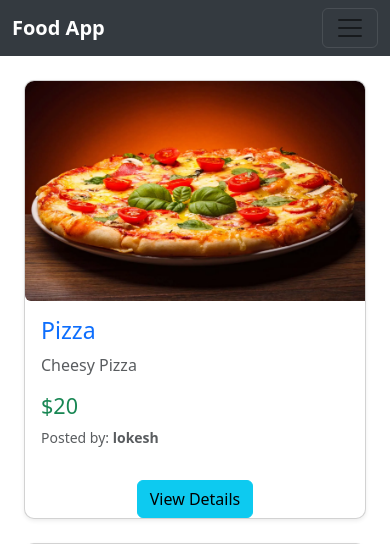
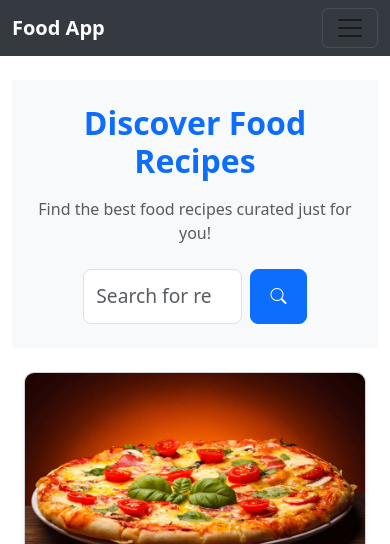
Before and after one commit to lokesh768/mysite, a Django app: page /food/ in a window 390 px wide. Shown: the top 544 px of the page. Run offline with Django 4.2, Linux system fonts and the light colour scheme; a user stored in the database is signed in; data comes from the database, SQL or seed files in the repository; grey boxes are pictures that could not be loaded.

Commit message:
search bar added

```diff
--- a/food/templates/food/index.html
+++ b/food/templates/food/index.html
@@ -1,7 +1,24 @@
 {% extends 'food/base.html' %}
 
 {% block body %}
-<div class="container mt-2">
+<!-- Heading and Search Bar -->
+<div class="container-fluid bg-light py-4">
+    <div class="container text-center">
+        <h1 class="display-4 text-primary mb-3">Discover Food Recipes</h1>
+        <p class="lead text-muted mb-4">Find the best food recipes curated just for you!</p>
+
+        <!-- Search Bar -->
+        <form method="GET" action="" class="d-flex justify-content-center">
+            <input class="form-control form-control-lg w-50 me-2" type="search" placeholder="Search for recipes..." aria-label="Search" name="item_name">
+            <button class="btn btn-primary btn-lg" type="submit">
+                <i class="bi bi-search"></i> <!-- Bootstrap Search Icon -->
+            </button>
+        </form>
+    </div>
+</div>
+
+<!-- Item Cards -->
+<div class="container mt-4">
     {% for item in item_list %}
     <div class="card mb-4 shadow-sm">
         <div class="row g-0 align-items-center">
@@ -79,8 +96,38 @@
     </nav>
 </div>
 
-<!-- Inline CSS for styling -->
+<!-- Inline CSS for Styling -->
 <style>
+    /* General Layout */
+    .container-fluid.bg-light {
+        background-color: #f8f9fa;
+    }
+
+    /* Heading Styles */
+    h1.display-4 {
+        font-size: 2.5rem;
+        font-weight: 700;
+    }
+
+    .lead {
+        font-size: 1.25rem;
+    }
+
+    /* Search Bar Styles */
+    .form-control-lg {
+        font-size: 1.2rem;
+        padding: 0.75rem;
+    }
+
+    .btn-lg {
+        padding: 0.75rem 1.5rem;
+        font-size: 1.2rem;
+        display: flex;
+        align-items: center;
+        gap: 0.4rem;
+    }
+
+    /* Card Styles */
     .card {
         border-radius: 10px;
         overflow: hidden;
@@ -103,14 +150,8 @@
         border: none;
     }
 
-    .pagination .page-item .page-link:hover {
-        background-color: #e3f2fd;
-        color: #007bff;
-    }
-
     .pagination .page-item.active .page-link {
         background-color: #007bff;
-        border-color: #007bff;
         color: white;
     }
 
@@ -118,25 +159,29 @@
         color: #6c757d;
     }
 
-    /* For mobile responsiveness */
+    /* Mobile Responsiveness */
     @media (max-width: 576px) {
-        .pagination {
-            font-size: 0.9rem;
+        h1.display-4 {
+            font-size: 2rem;
+        }
+
+        .lead {
+            font-size: 1rem;
+        }
+
+        .form-control-lg {
+            width: 80%;
+        }
+
+        .btn-lg {
+            padding: 0.6rem 1.2rem;
+            font-size: 1rem;
         }
 
         .pagination-lg .page-link {
             padding: 0.5rem 0.9rem;
             font-size: 0.9rem;
         }
-
-        .pagination .page-item {
-            display: inline-block;
-            width: auto;
-        }
-
-        .pagination .page-link {
-            padding: 0.5rem;
-        }
     }
 </style>
 
```
